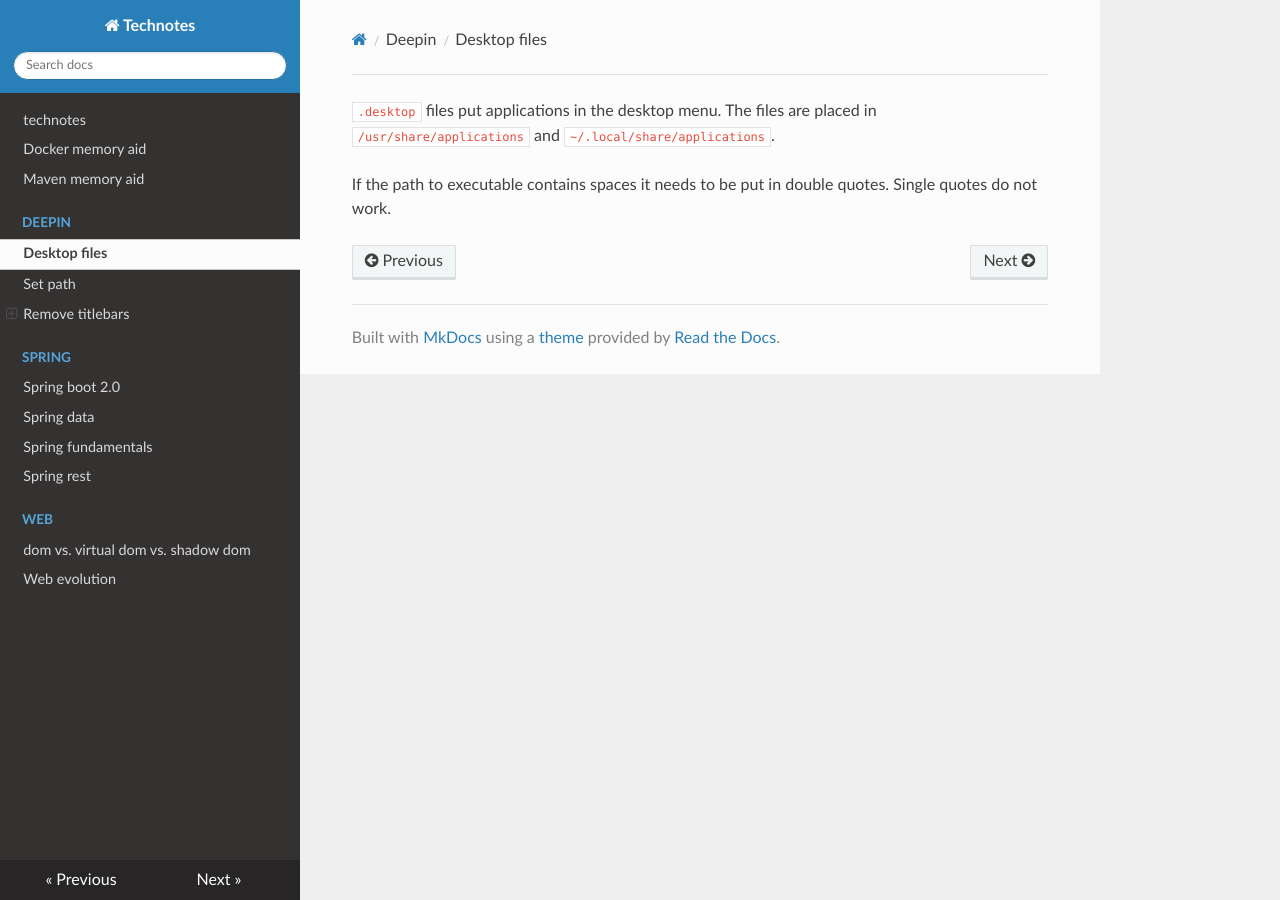
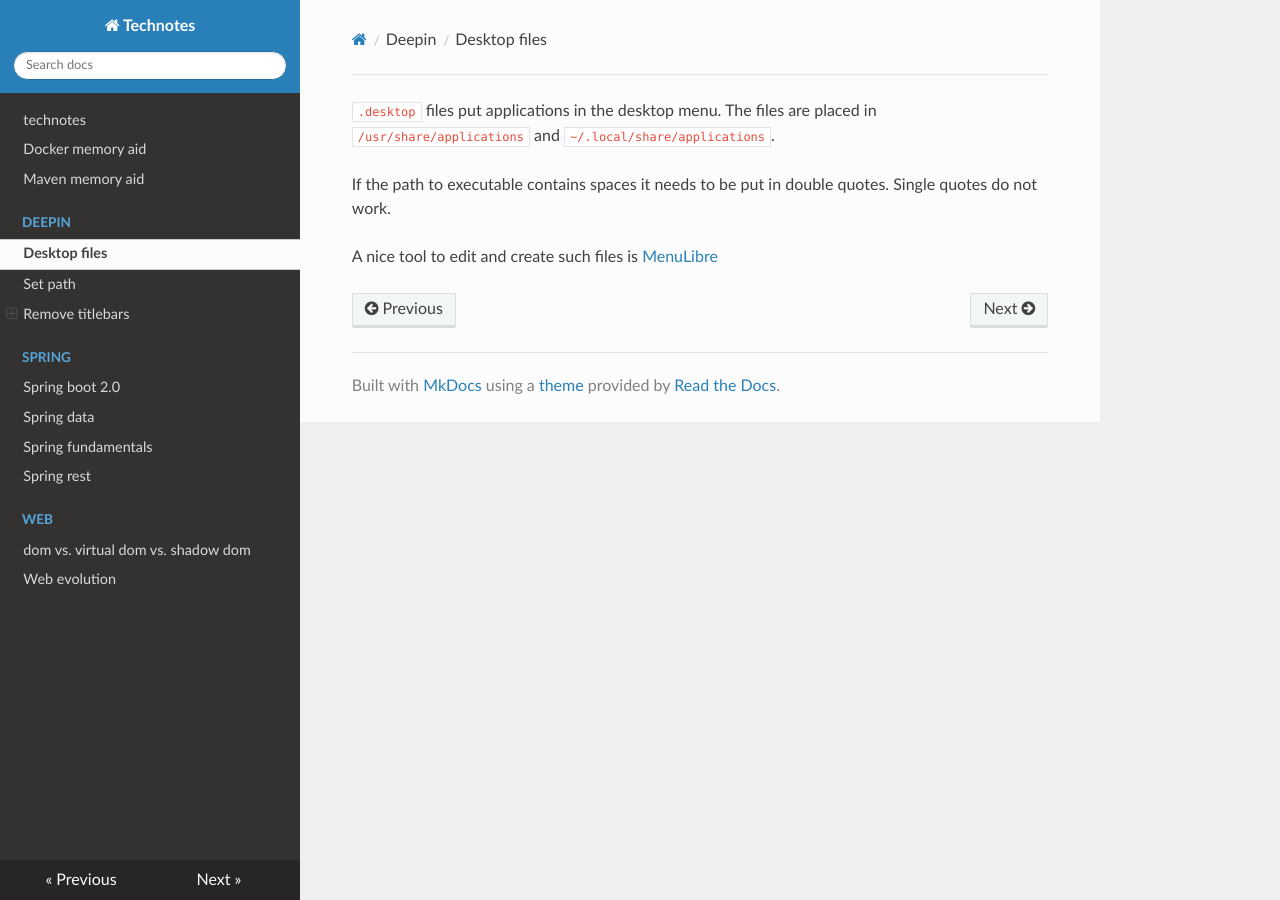
Before and after one commit to organicaudio/useful-code-snippets2, an MkDocs documentation site: the page built from docs/deepin/desktop-files.md, in a window 1280 px wide. Built offline with MkDocs 1.6.1, drawn with Linux system fonts in a browser that asks for light colours; nearby versions of some CDN libraries.

Commit message:
application for editing desktop files

```diff
--- a/docs/deepin/desktop-files.md
+++ b/docs/deepin/desktop-files.md
@@ -1,3 +1,5 @@
 ``.desktop`` files put applications in the desktop menu. The files are placed in ``/usr/share/applications`` and ``~/.local/share/applications``.
 
 If the path to executable contains spaces it needs to be put in double quotes. Single quotes do not work.
+
+A nice tool to edit and create such files is [MenuLibre](https://wiki.ubuntuusers.de/MenuLibre/)
```
